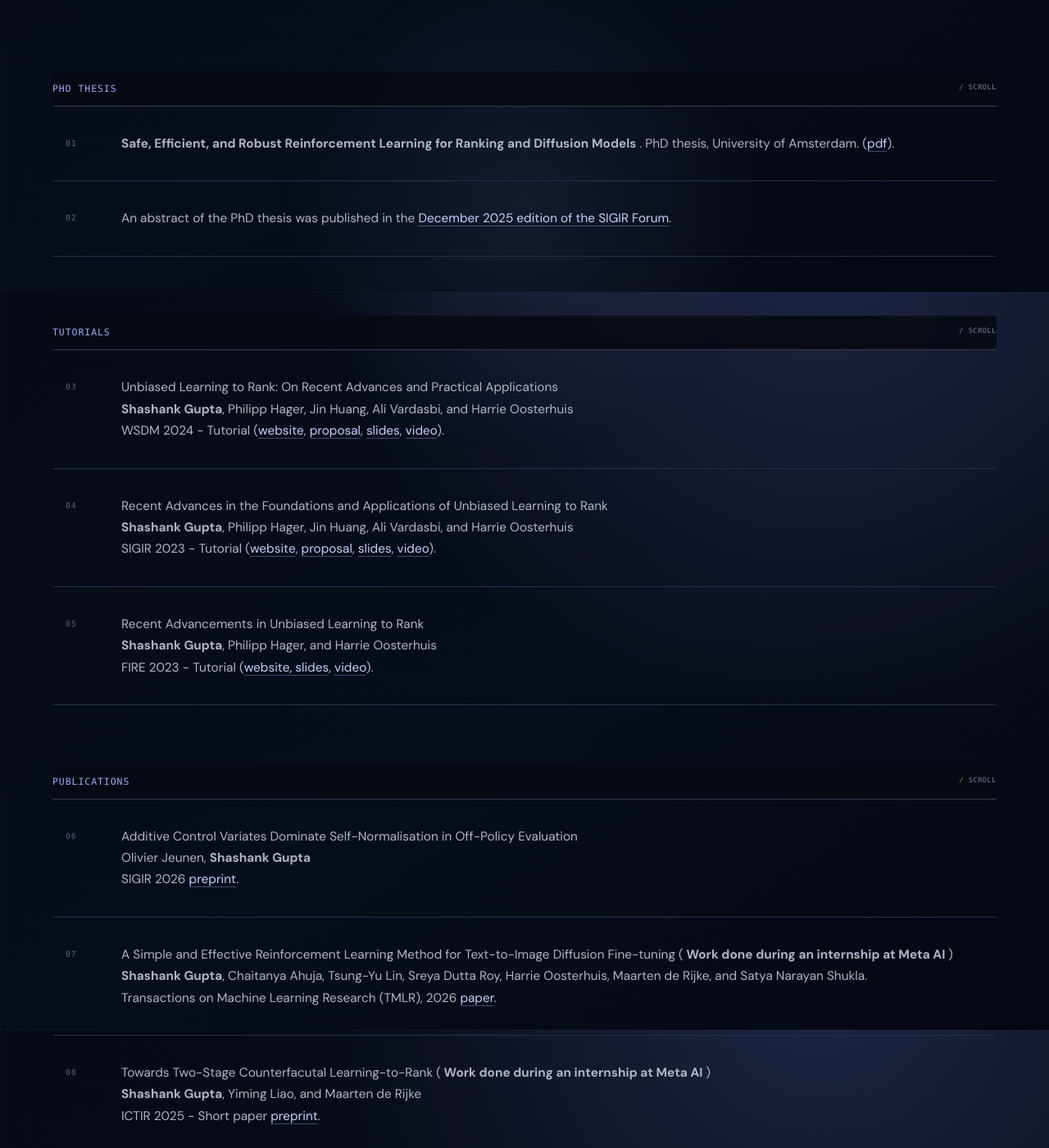
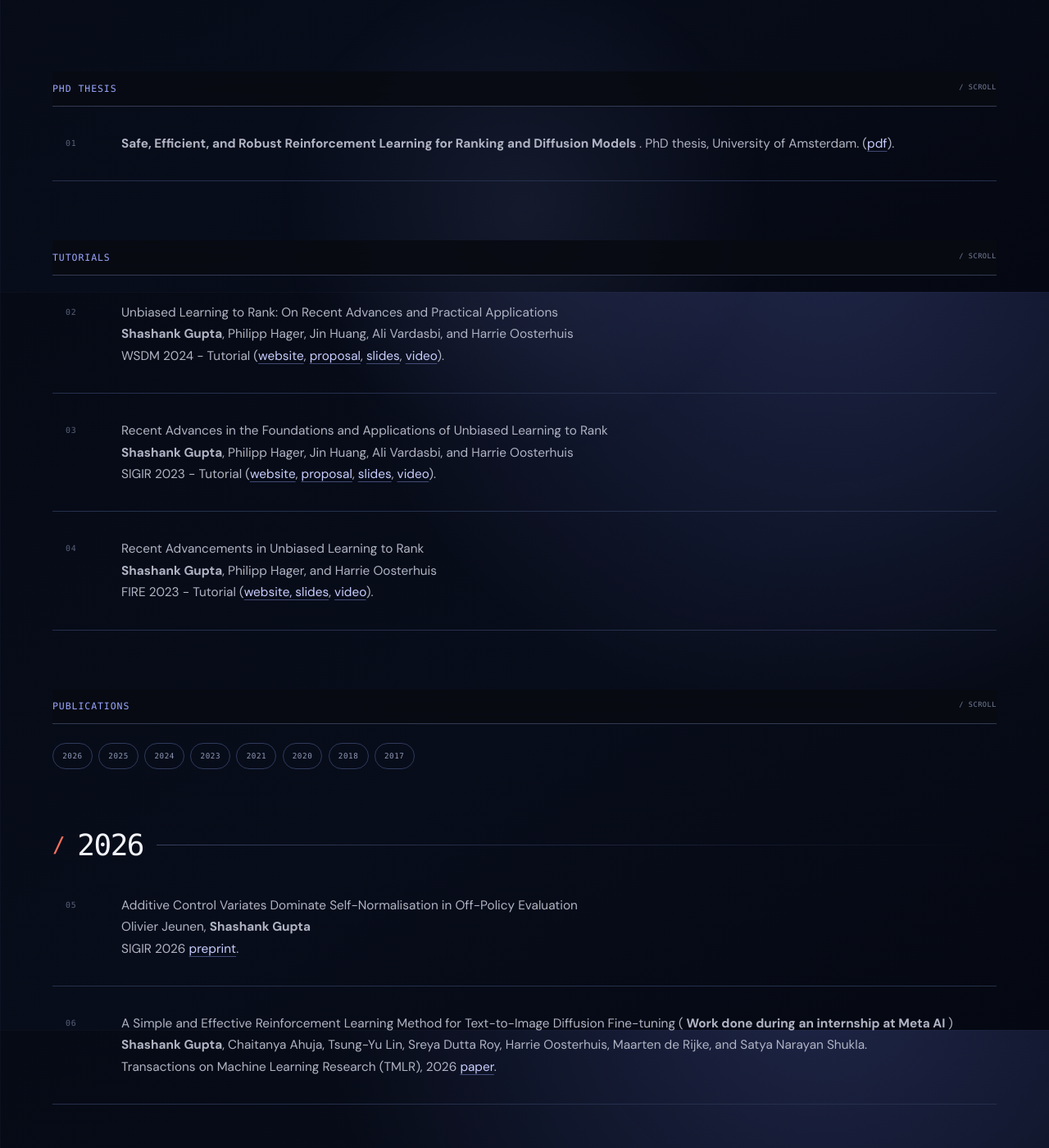
Before and after one commit to shashankg7/shashankg7.github.io, a Jekyll site: the page built from publications.md, in a window 1280 px wide and 1400 px high, scrolled down 544 px. Shown: the whole window at 82% size. Built offline with Jekyll 4.4.1, drawn with Linux system fonts in a browser that asks for light colours; some of the changed text lies outside the part shown.

Commit message:
Group publications by year

```diff
--- a/_sass/_modern.scss
+++ b/_sass/_modern.scss
@@ -1061,6 +1061,62 @@
   float: right;
   font-size: .54rem;
   letter-spacing: .06em;
+}
+
+.publication-years {
+  display: flex;
+  gap: .45rem;
+  margin: 1.25rem 0 2.5rem;
+  overflow-x: auto;
+  padding: .15rem 0 .65rem;
+  scrollbar-width: thin;
+}
+
+.publication-years a {
+  border: 1px solid #303b5c;
+  border-radius: 999px;
+  color: #919bb8;
+  flex: 0 0 auto;
+  font-family: var(--mono);
+  font-size: .58rem;
+  letter-spacing: .06em;
+  padding: .45rem .7rem;
+  text-decoration: none;
+  transition: background .2s ease, border-color .2s ease, color .2s ease, transform .2s ease;
+}
+
+.publication-years a:hover,
+.publication-years a:focus-visible {
+  background: rgba(154, 167, 255, .1);
+  border-color: var(--periwinkle);
+  color: var(--text);
+  transform: translateY(-2px);
+}
+
+.publications-page .post-content > h4 {
+  align-items: center;
+  color: var(--text);
+  display: flex;
+  font-family: var(--mono);
+  font-size: clamp(1.5rem, 3vw, 2.25rem);
+  font-weight: 400;
+  gap: 1rem;
+  letter-spacing: -.04em;
+  margin: 3.75rem 0 .35rem;
+  scroll-margin-top: 8.5rem;
+}
+
+.publications-page .post-content > h4::before {
+  color: var(--coral);
+  content: '/';
+  font-size: .72em;
+}
+
+.publications-page .post-content > h4::after {
+  background: linear-gradient(90deg, #35405f, transparent);
+  content: '';
+  flex: 1;
+  height: 1px;
 }
 
 .publications-page .post-content > p:not(.page-deck) {
--- a/publications.md
+++ b/publications.md
@@ -11,8 +11,6 @@
 
 <b> Safe, Efficient, and Robust Reinforcement Learning for Ranking and Diffusion Models </b>. PhD thesis, University of Amsterdam.
 ([pdf](https://dare.uva.nl/search?identifier=669b7ddf-8c57-44c1-917d-9160ae14c04e)).
-
-An abstract of the PhD thesis was published in the [December 2025 edition of the SIGIR Forum](https://sigir.org/wp-content/uploads/2026/02/p22.pdf).
 
 
 ### Tutorials
@@ -32,6 +30,12 @@
 
 ### Publications
 
+<nav class="publication-years" aria-label="Publication years">
+  <a href="#year-2026">2026</a><a href="#year-2025">2025</a><a href="#year-2024">2024</a><a href="#year-2023">2023</a><a href="#year-2021">2021</a><a href="#year-2020">2020</a><a href="#year-2018">2018</a><a href="#year-2017">2017</a>
+</nav>
+
+<h4 id="year-2026">2026</h4>
+
 Additive Control Variates Dominate Self-Normalisation in Off-Policy Evaluation <br>
 Olivier Jeunen, <b>Shashank Gupta</b> <br>
 SIGIR 2026 [preprint](https://drive.google.com/file/d/1lIduaeJ728N0VVrTSuFu_T2rMuZ-F0F-/view?usp=sharing).
@@ -41,9 +45,17 @@
 Transactions on Machine Learning Research (TMLR), 2026
 [paper](https://openreview.net/forum?id=i8WJhKn455).
 
+<h4 id="year-2025">2025</h4>
+
+Safe, Efficient, and Robust Reinforcement Learning for Ranking and Diffusion Models <br>
+<b>Shashank Gupta</b> <br>
+ACM SIGIR Forum, Volume 59, No. 2, December 2025 — Dissertation abstract ([abstract](https://sigir.org/wp-content/uploads/2026/02/p22.pdf)).
+
 Towards Two-Stage Counterfacutal Learning-to-Rank (<b> Work done during an internship at Meta AI </b>) <br>
 <b>Shashank Gupta</b>, Yiming Liao, and Maarten de Rijke <br>
 ICTIR 2025 - Short paper [preprint](https://arxiv.org/pdf/2506.20854).
+
+<h4 id="year-2024">2024</h4>
 
 Practical and Robust Safety Guarantees for Advanced Counterfactual Learning to Rank <br>
 <b>Shashank Gupta</b>, Harrie Oosterhuis, and Maarten de Rijke <br>
@@ -61,6 +73,8 @@
 Hua Chang Bakker, <b>Shashank Gupta</b>, and Harrie Oosterhuis <br>
 CONSEQUENCES @RecSys 2024 - Poster presentation ([preprint](https://arxiv.org/abs/2409.09819), [poster](https://drive.google.com/file/d/1VG_o4LBYLgq9nKJVcJoUaPRe54UPhDOr/view?usp=drive_link)).
 
+<h4 id="year-2023">2023</h4>
+
 Safe Deployment for Counterfactual Learning to Rank with Exposure-Based Risk Minimization <br>
 <b>Shashank Gupta</b>, Harrie Oosterhuis, and Maarten de Rijke <br>
 SIGIR 2023 - Full paper ([paper](https://drive.google.com/file/d/1GL285QRF44r-G4la0OaIl6IZs73w5aop/view), [poster](https://drive.google.com/file/d/1xhzLB68AzyG-PZcTdxOkyRnIhiVAQhyw/view?usp=sharing), [slides](https://docs.google.com/presentation/d/e/2PACX-1vRWezrXibGt6KpP7DvOazUIHsBs4N904Q7QLC86ynCuOYru_qmNctgwwvAcjnv7wFNDKV3nv10s6JOk/pub?start=false&loop=false&delayms=60000), [video](https://www.youtube.com/watch?v=xlsmhOtwFUc)), CONSEQUENCES@RecSys 2023, DIR 2023.
@@ -73,13 +87,16 @@
 <b>Shashank Gupta</b>, Harrie Oosterhuis, and Maarten de Rijke <br>
 CONSEQUENCES@RecSys 2023 ([paper](https://drive.google.com/file/d/1hRzuTyhjgG7567RuICK9lC2A4apAZJ-j/view?usp=drive_link), [code](https://github.com/shashankg7/Bias-Preference-Elicitation)).
 
+Neural Bag-of-Words Point Process Model for User Return Time Prediction in E-commerce <br>
+<b>Shashank Gupta</b>, Manish Bansal <br>
+CRUM Workshop at UMAP 2023 ([paper](https://drive.google.com/file/d/1PQ7JptTuBdtjhtBCrONt2YV-jkxz1z-5/view?usp=sharing), [slides](https://drive.google.com/file/d/1QtzDoKkHgpB-vxhgbfxTThtOXu0jrypY/view?usp=drive_link)).
+
+<h4 id="year-2021">2021</h4>
+
 The University of Amsterdam at the TREC 2021 Fair Ranking Track <br>
 Ali Vardasbi, Gabriel Bénédict, <b>Shashank Gupta</b>, Maria Heuss, Pooya Khandel, Ming Li, Fatemeh Sarvi, TREC Fair Ranking Trec 21 <br> ([paper](https://trec.nist.gov/pubs/trec30/papers/IRLab-Amsterdam-F.pdf)).
 
-
-Neural Bag-of-Words Point Process Model for User Return Time Prediction in E-commerce <br>
-<b>Shashank Gupta</b>, Manish Bansal <br>
-CRUM Workshop at UMAP 2023 ([paper](https://drive.google.com/file/d/1PQ7JptTuBdtjhtBCrONt2YV-jkxz1z-5/view?usp=sharing), [slides](https://drive.google.com/file/d/1QtzDoKkHgpB-vxhgbfxTThtOXu0jrypY/view?usp=drive_link)).
+<h4 id="year-2020">2020</h4>
 
 On Application of Bayesian Parametric and Non-parametric Models for User Cohorting in Product Search <br>
 <b>Shashank Gupta</b> <br>
@@ -88,6 +105,8 @@
 Session Length Prediction for Product Search on E-commerce Platform <br>
 <b>Shashank Gupta</b>, Subhadeep Maji <br>
 SIGIR 2020, Short Paper. ([Link](https://iiitaphyd-my.sharepoint.com/:b:/g/personal/shashank_gupta_alumni_iiit_ac_in/EXNmsfIV9MlGjSLdfpYrnmABpcHAhHjvwWC08WPLEmwnqQ?e=E0CLGF))
+
+<h4 id="year-2018">2018</h4>
 
 RARE : A Recurrent Attentive Recommendation Engine for News Aggregators <br>
 Dhruv Khattar, Vaibhav Kumar, <b>Shashank Gupta</b>, Manish Gupta and Vasudeva Varma <br>
@@ -109,13 +128,15 @@
 <b>Shashank Gupta</b>, Manish Gupta, Vasudeva Varma, Sachin Pawar, Nitin Ramrakhiyani and Girish K Palshikar <br>
 ECIR 2018 ([paper](https://drive.google.com/file/d/120_y21rCPzQ6epV9YmAflmEuFw91Db5s/view?usp=sharing), [slides](https://drive.google.com/file/d/1562E7GBNonbjn8PB3Dc3cmoo0ScrFS5m/view?usp=sharing))
 
+Co-training for Extraction of Adverse Drug Reaction Mentions from Social Media. <br>
+<b>Shashank Gupta</b>, Manish Gupta, Vasudeva Varma, Sachin Pawar, Nitin Ramrakhiyani and Girish K Palshikar <br>
+ECIR 2018 ([paper](https://drive.google.com/file/d/1h2uzjKL2_QKin6hRDoAVgDEBrLMgEt8v/view?usp=sharing), [slides](https://drive.google.com/file/d/1ysPD9aBsY-KMSOudSTOF8dHRwJGdC1AB/view?usp=sharing))
+
+<h4 id="year-2017">2017</h4>
+
 Multi-task Learning for Extraction of Adverse Drug Reaction Mentions from Social Media. <br>
 <b>Shashank Gupta</b>, Manish Gupta, Vasudeva Varma, Sachin Pawar, Nitin Ramrakhiyani and Girish K Palshikar <br>
 NIPS 2017 Machine Learning for Health (ML4H) [poster](https://drive.google.com/file/d/1IXywppgZUpr0rEzbUWVXZovQ1sod8jux/view?usp=sharing)
-
-Co-training for Extraction of Adverse Drug Reaction Mentions from Social Media. <br>
-<b>Shashank Gupta</b>, Manish Gupta, Vasudeva Varma, Sachin Pawar, Nitin Ramrakhiyani and Girish K Palshikar <br>
-ECIR 2018 ([paper](https://drive.google.com/file/d/1h2uzjKL2_QKin6hRDoAVgDEBrLMgEt8v/view?usp=sharing), [slides](https://drive.google.com/file/d/1ysPD9aBsY-KMSOudSTOF8dHRwJGdC1AB/view?usp=sharing))
 
 Co-training for Extraction of Adverse Drug Reaction Mentions from Social Media. <br>
 <b>Shashank Gupta</b>, Manish Gupta, Vasudeva Varma, Sachin Pawar, Nitin Ramrakhiyani and Girish K Palshikar <br>
```
